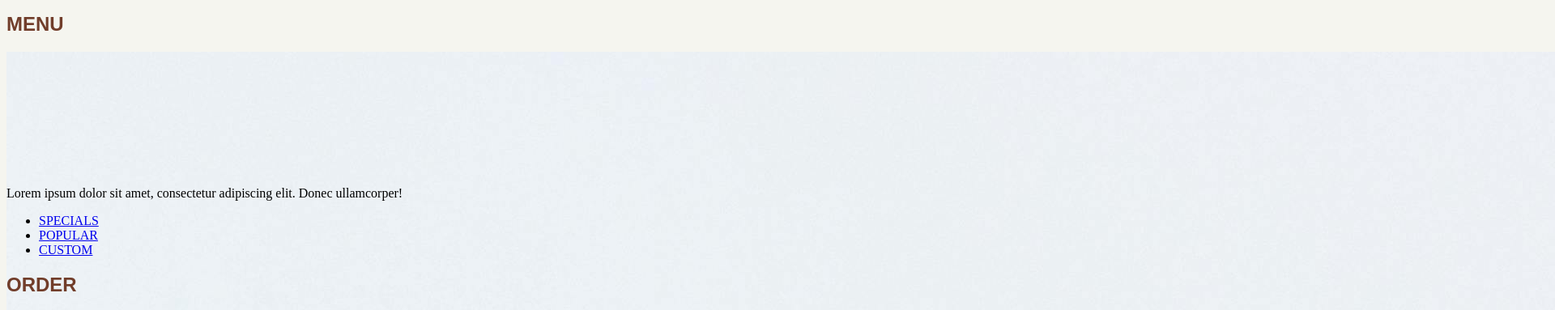
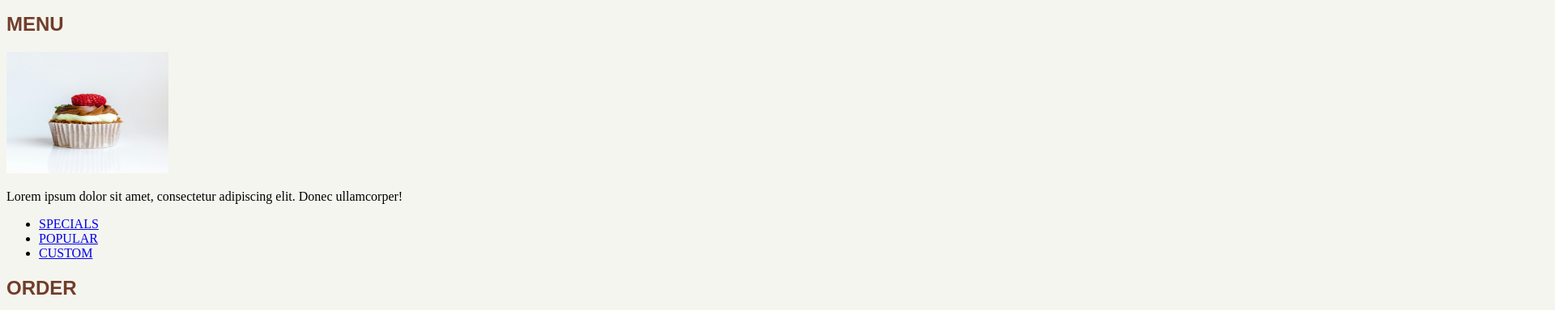
Before and after one commit to ortegal21/SDEV153-Bakery, a plain HTML site: page index.html in a window 1280 px wide. Shown: the part 189-572 px from the top of the page at 81% size, 1920 px wide, since content can reach past the window. Drawn offline with Linux system fonts and the light colour scheme.

Commit message:
Update styles.css

```diff
--- a/styles.css
+++ b/styles.css
@@ -16,7 +16,7 @@
   color: white;
   font-family: Arial;
 }
-.imgMenu {
+.imgMenu img {
   width: 200px;
   height: 150px;
 }
```
